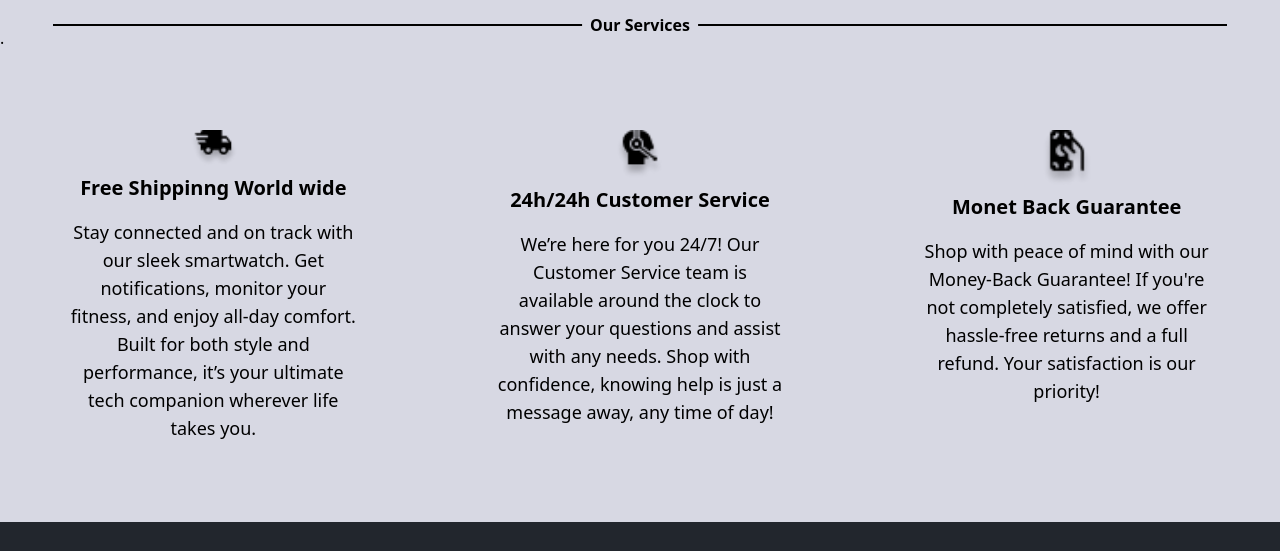
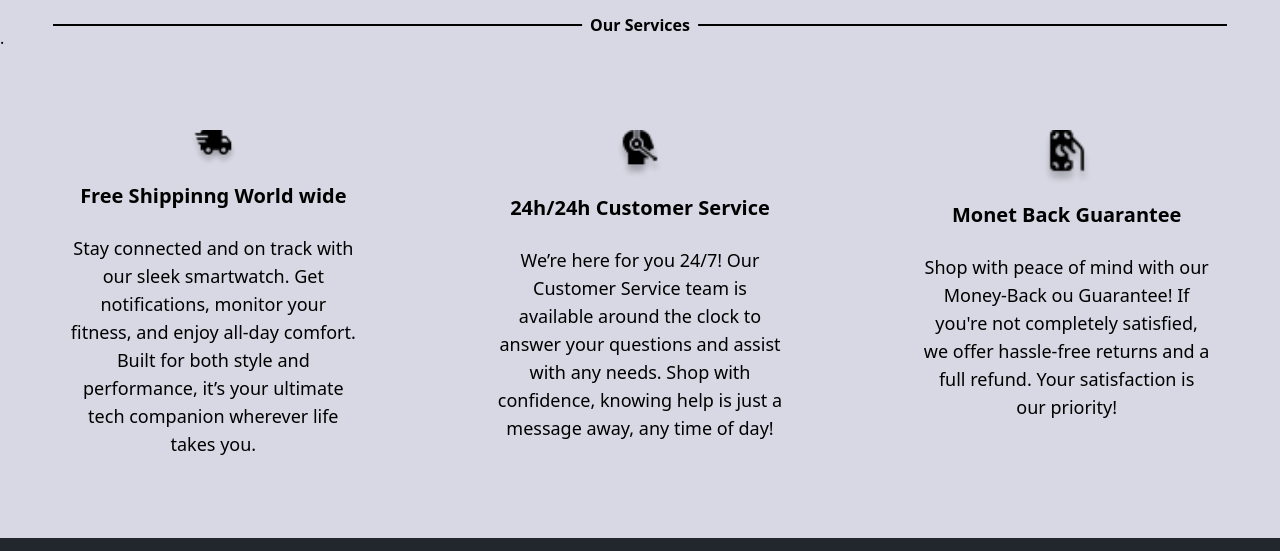
Before and after one commit to elmhmmd/Livrable2-Auchan, a website: page src/Pages/index.html in a window 1280 px wide. Shown: the part 1300-1851 px from the top of the page. Drawn offline with nearby package versions, Linux system fonts and the light colour scheme; no server answers.

Commit message:
fixing errors

```diff
--- a/src/Pages/index.html
+++ b/src/Pages/index.html
@@ -765,9 +765,8 @@
 
     <section class="services mt-8 mb-8 sm:my-20">
       <div class="flex flex-col items-start gap-8 px-4 sm:flex-row sm:justify-around">
-        <div class="flex justify-between items-center sm:flex-col">
+        <div class="flex justify-between items-center gap-2 sm:flex-col">
           <img class="w-12" src="../Assets/Icons/Vector (1).png" alt="icon" />
-          <div></div>
           <h1 class="hidden sm:block font-bold text-xl sm:mt-2 mb-4">
             Free Shippinng World wide
           </h1>
@@ -778,7 +777,7 @@
             companion wherever life takes you.
           </p>
         </div>
-        <div class="flex justify-between items-center sm:flex-col">
+        <div class="flex justify-between items-center  gap-2 sm:flex-col">
           <img class="w-12" src="../Assets/Icons/Group.png" alt="icon" />
           <h1 class="hidden sm:block font-bold text-xl sm:mt-2 mb-4">
             24h/24h Customer Service
@@ -790,13 +789,13 @@
             of day!
           </p>
         </div>
-        <div class="flex justify-between items-center sm:flex-col">
+        <div class="flex justify-between items-center  gap-2 sm:flex-col">
           <img class="w-12" src="../Assets/Icons/Vector.png" alt="icon" />
           <h1 class="hidden sm:block font-bold text-xl sm:mt-2 mb-4">
             Monet Back Guarantee
           </h1>
           <p class="text-sm sm:text-lg w-72 sm:text-center">
-            Shop with peace of mind with our Money-Back Guarantee! If you're not
+            Shop with peace of mind with our Money-Back ou Guarantee! If you're not
             completely satisfied, we offer hassle-free returns and a full
             refund. Your satisfaction is our priority!
           </p>
```
